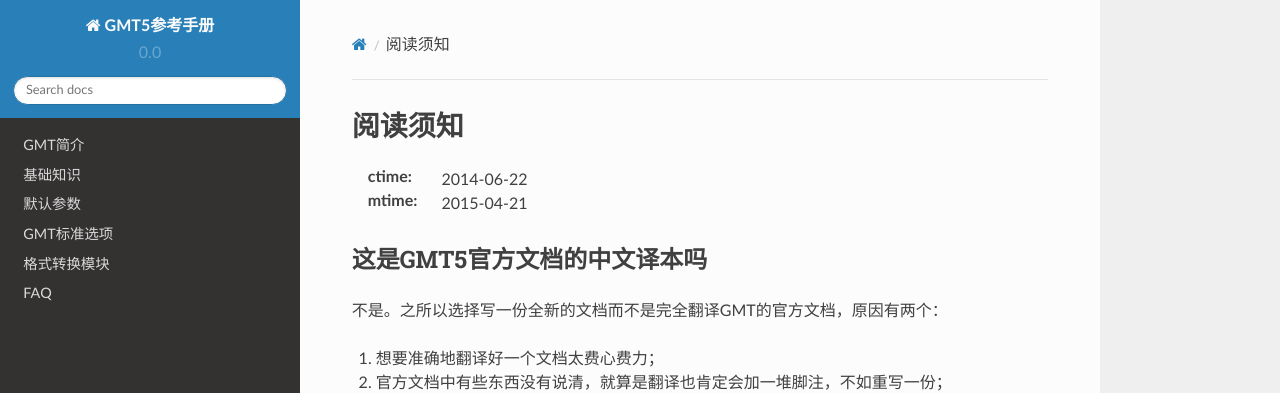
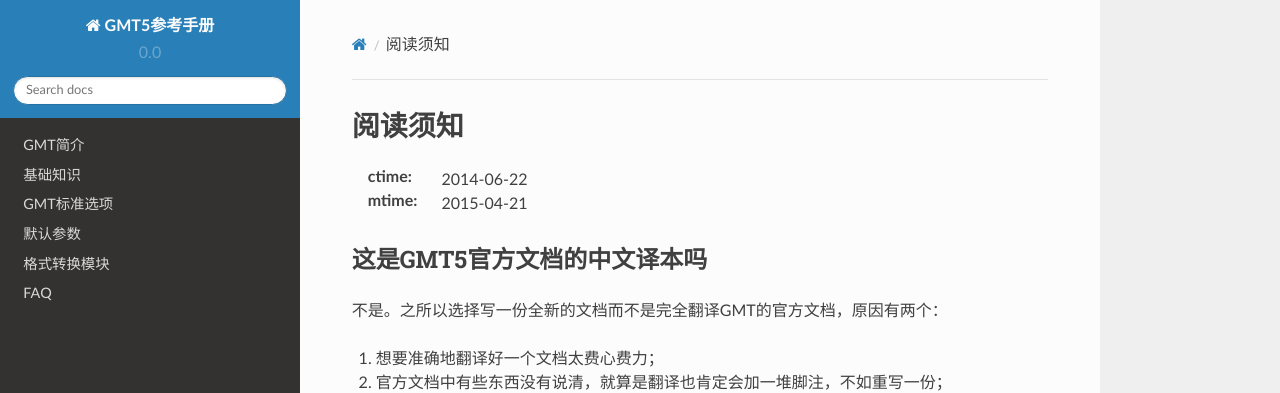
Before and after one commit to seisman/GMT5_Docs, a Sphinx documentation site: the page built from source/index.rst, in a window 1280 px wide. Shown: the top 393 px of the page. Built offline with Sphinx 7.4.7 and the Read the Docs theme 2.0.0, drawn with Linux system fonts in a browser that asks for light colours.

Commit message:
modify order

```diff
--- a/source/index.rst
+++ b/source/index.rst
@@ -10,8 +10,8 @@
 
    gmt-introduction
    gmt-basics
+   standard-options
    gmt-conf
-   standard-options
    format-conversion-modules
    faq
 
```
